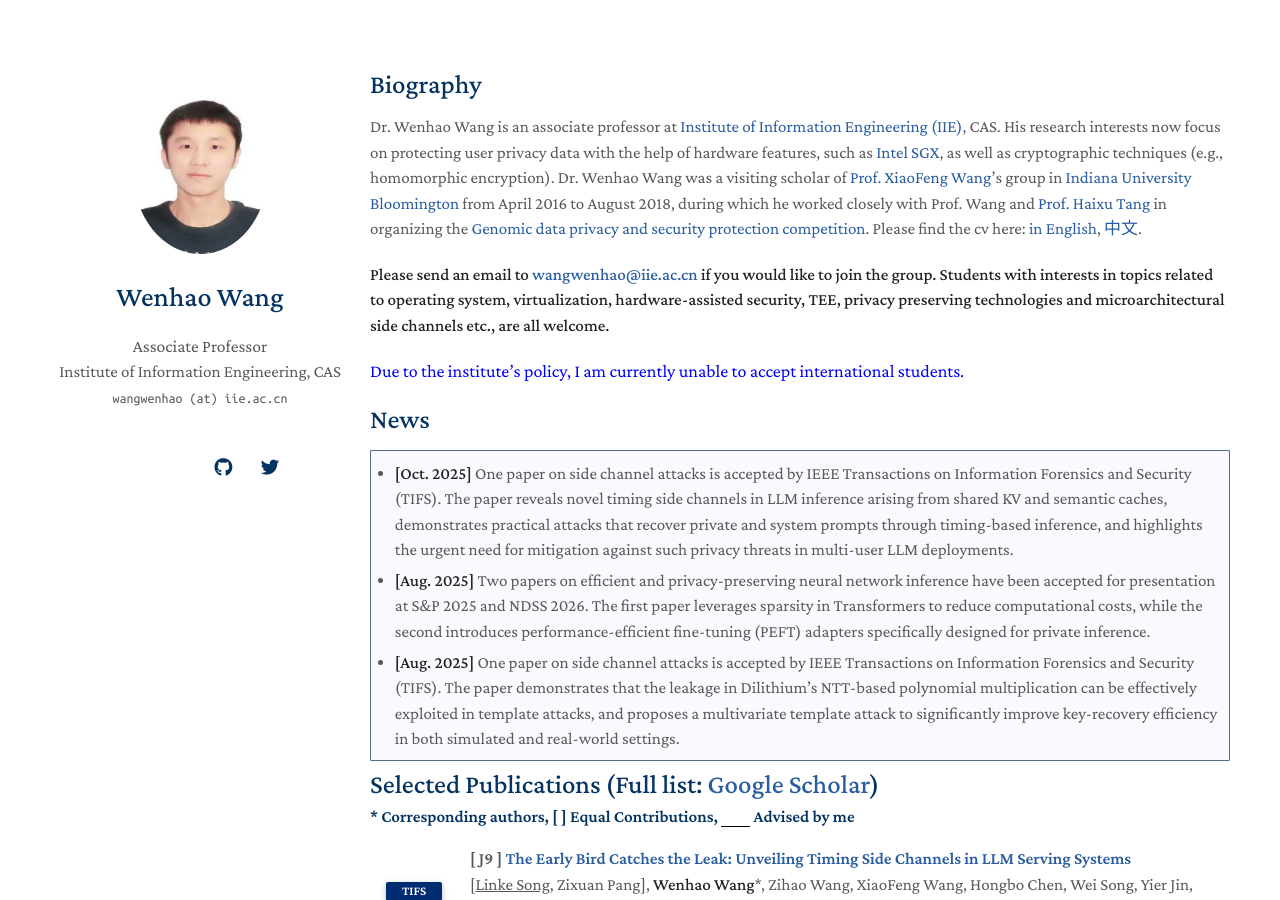
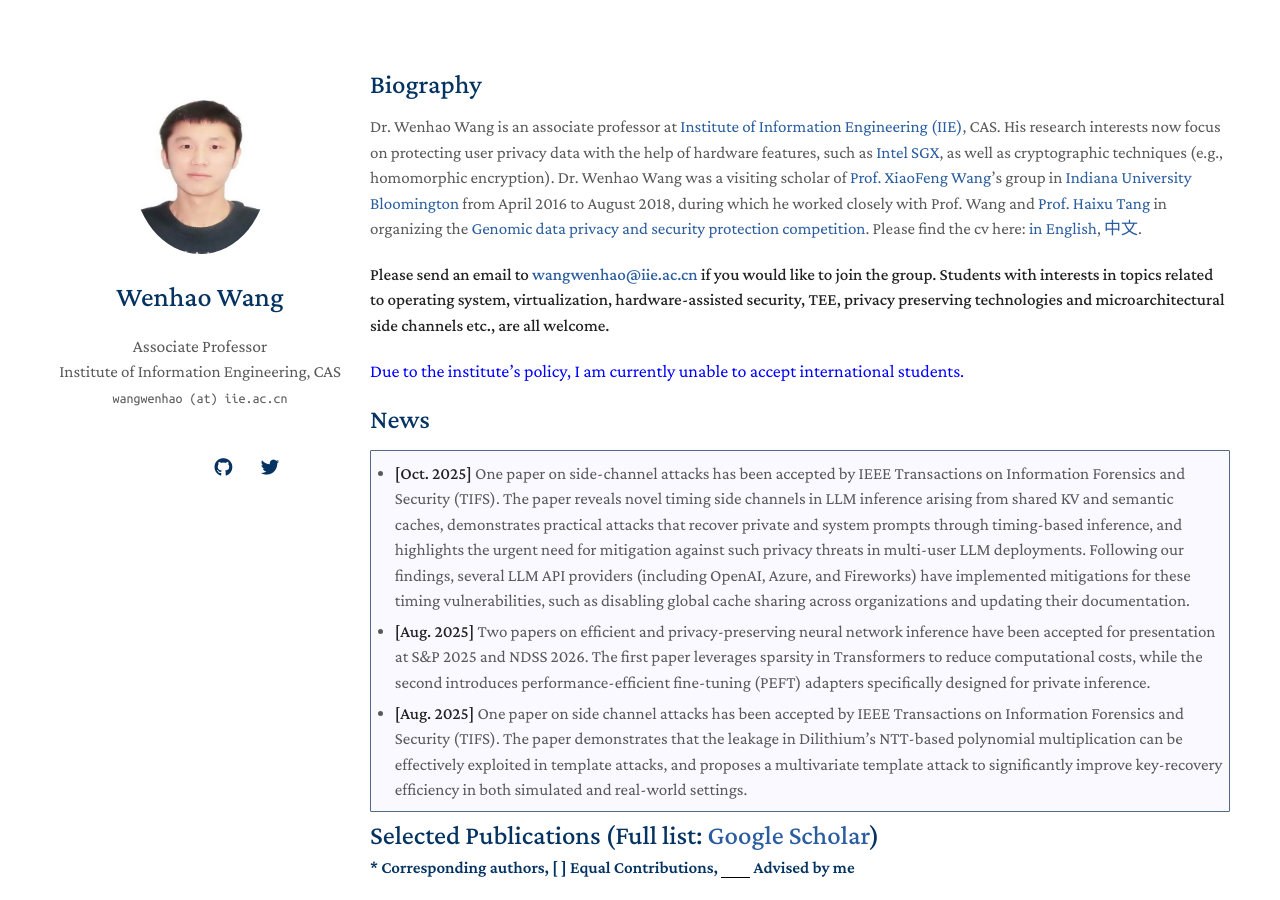
Before and after one commit to heartever/heartever.github.io, a Jekyll site: the page built from index.md, in a window 1280 px wide and 900 px high. Built offline with Jekyll 4.4.1, drawn with Linux system fonts in a browser that asks for light colours; nearby versions of some CDN libraries; a style sheet for code colours, icons or effects is not loaded; our own code applies the rules of GitHub Pages for plain Markdown files.

Commit message:
minor fix

```diff
--- a/index.md
+++ b/index.md
@@ -12,11 +12,11 @@ Dr. Wenhao Wang is an associate professor at [Institute of Information Engineeri
 
 ## News
 
-> * **[Oct. 2025]** One paper on side channel attacks is accepted by IEEE Transactions on Information Forensics and Security (TIFS). The paper reveals novel timing side channels in LLM inference arising from shared KV and semantic caches, demonstrates practical attacks that recover private and system prompts through timing-based inference, and highlights the urgent need for mitigation against such privacy threats in multi-user LLM deployments.
+> * **[Oct. 2025]** One paper on side-channel attacks has been accepted by IEEE Transactions on Information Forensics and Security (TIFS). The paper reveals novel timing side channels in LLM inference arising from shared KV and semantic caches, demonstrates practical attacks that recover private and system prompts through timing-based inference, and highlights the urgent need for mitigation against such privacy threats in multi-user LLM deployments. Following our findings, several LLM API providers (including OpenAI, Azure, and Fireworks) have implemented mitigations for these timing vulnerabilities, such as disabling global cache sharing across organizations and updating their documentation.
 >
 > * **[Aug. 2025]** Two papers on efficient and privacy-preserving neural network inference have been accepted for presentation at S&P 2025 and NDSS 2026. The first paper leverages sparsity in Transformers to reduce computational costs, while the second introduces performance-efficient fine-tuning (PEFT) adapters specifically designed for private inference.
 >
-> * **[Aug. 2025]** One paper on side channel attacks is accepted by IEEE Transactions on Information Forensics and Security (TIFS). The paper demonstrates that the leakage in Dilithium’s NTT-based polynomial multiplication can be effectively exploited in template attacks, and proposes a multivariate template attack to significantly improve key-recovery efficiency in both simulated and real-world settings.
+> * **[Aug. 2025]** One paper on side channel attacks has been accepted by IEEE Transactions on Information Forensics and Security (TIFS). The paper demonstrates that the leakage in Dilithium’s NTT-based polynomial multiplication can be effectively exploited in template attacks, and proposes a multivariate template attack to significantly improve key-recovery efficiency in both simulated and real-world settings.
 {: .box }
 
 {% include_relative _includes/publications.md %}
```
